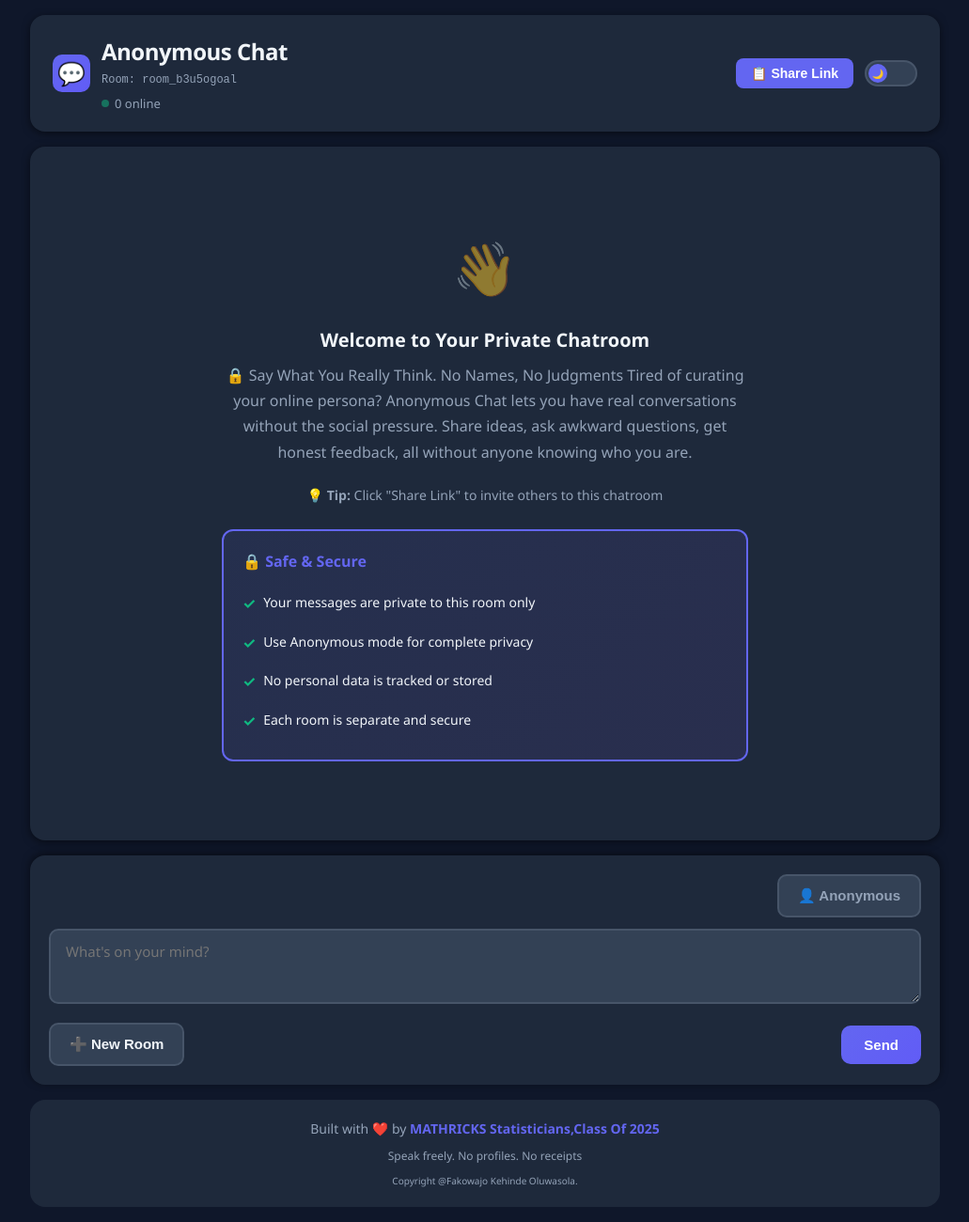
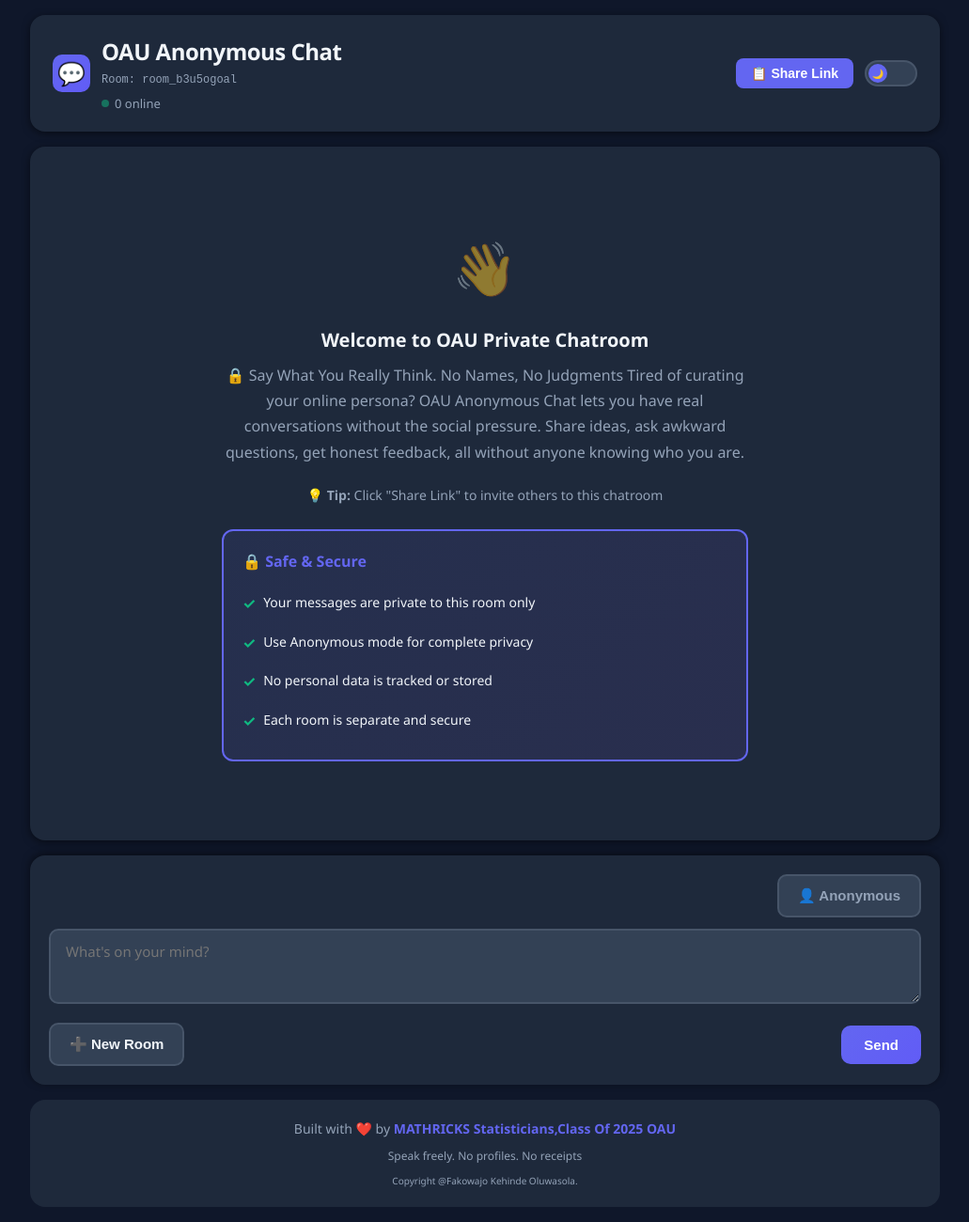
Before and after one commit to Arshad3908/Anonymous, a plain HTML site: page index.html in a window 1280 px wide. Shown: the whole page at 94% size, without its empty margins (124-1155 px from the left). Drawn offline with Linux system fonts and the light colour scheme; no server answers.

Commit message:
first commit

```diff
--- a/index.html
+++ b/index.html
@@ -3,7 +3,7 @@
 <head>
     <meta charset="UTF-8">
     <meta name="viewport" content="width=device-width, initial-scale=1.0">
-    <title>Anonymous Chat - Safe & Private</title>
+    <title>OAU Anonymous Chat - Safe & Private</title>
     <link rel="icon" type="image/png" href="unnamed.png">
     <style>
         * {
@@ -729,7 +729,7 @@
             <div class="logo-section">
                 <div class="logo">💬</div>
                 <div>
-                    <h1 class="app-title">Anonymous Chat</h1>
+                    <h1 class="app-title">OAU Anonymous Chat</h1>
                     <div class="room-id-display" id="roomIdDisplay">Room: Loading...</div>
                     <div class="presence-indicator">
                         <span class="presence-dot"></span>
@@ -748,9 +748,9 @@
         <div class="chat-view" id="chatView">
             <div class="placeholder">
                 <div class="placeholder-icon">👋</div>
-                <h3>Welcome to Your Private Chatroom</h3>
+                <h3>Welcome to OAU Private Chatroom</h3>
                 <p>🔒 Say What You Really Think. No Names, No Judgments
-Tired of curating your online persona? Anonymous Chat lets you have real conversations without the social pressure. Share ideas, ask awkward questions, get honest feedback, all without anyone knowing who you are.</p>
+Tired of curating your online persona? OAU Anonymous Chat lets you have real conversations without the social pressure. Share ideas, ask awkward questions, get honest feedback, all without anyone knowing who you are.</p>
                 <p style="margin-top: 20px; font-size: 14px;">💡 <strong>Tip:</strong> Click "Share Link" to invite others to this chatroom</p>
 
                 <div class="safety-note">
@@ -785,7 +785,7 @@ Tired of curating your online persona? Anonymous Chat lets you have real convers
         </div>
 
         <div class="footer">
-            <p>Built with ❤️ by <span class="creator">MATHRICKS Statisticians,Class Of 2025</span></p>
+            <p>Built with ❤️ by <span class="creator">MATHRICKS Statisticians,Class Of 2025 OAU</span></p>
             <p style="font-size: 12px; margin-top: 8px; color: var(--text-muted);">Speak freely. No profiles. No receipts</p>
             <p style="font-size: 10px; margin-top: 8px; color: var(--text-muted);">Copyright @Fakowajo Kehinde Oluwasola.</p>
         </div>
```
